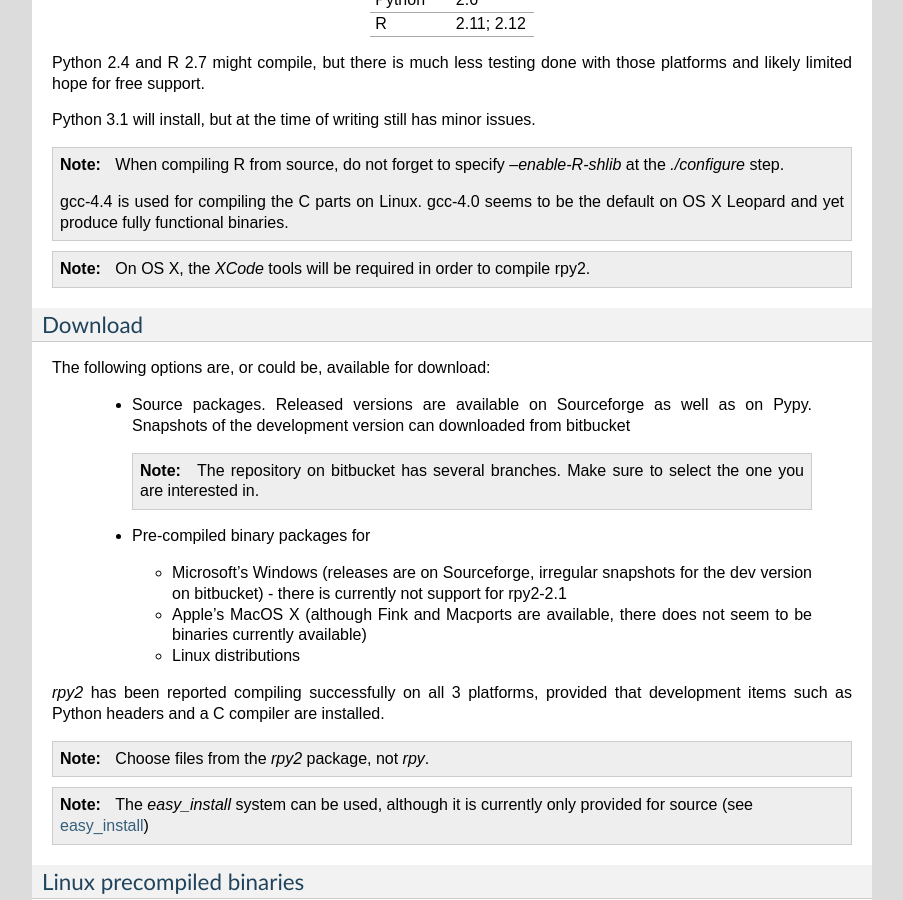
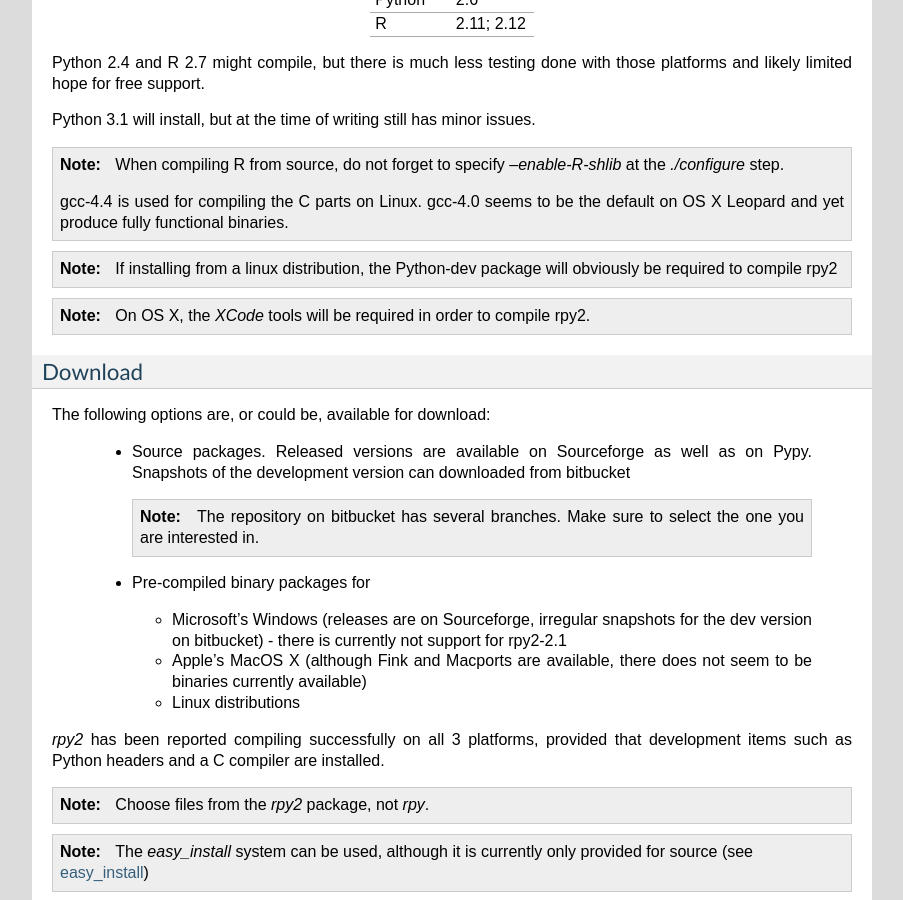
Before and after one commit to rpy2/rpy2, a Sphinx documentation site: the page built from doc/source/overview.rst, in a window 1280 px wide and 900 px high, scrolled down 1083 px. Shown: the whole window, without its empty margins (198-1101 px from the left). Built offline with Sphinx 7.4.7, drawn with Linux system fonts in a browser that asks for light colours; formulas are drawn with MathJax 3.

Commit message:
doc: note about Python-dev required
--HG--
branch : version_2.2.x

```diff
--- a/doc/source/overview.rst
+++ b/doc/source/overview.rst
@@ -95,6 +95,11 @@
    gcc-4.4 is used for compiling the C parts on Linux.
    gcc-4.0 seems to be the default on OS X Leopard and yet produce
    fully functional binaries.
+
+.. note::
+
+   If installing from a linux distribution, the Python-dev package will
+   obviously be required to compile rpy2
 
 .. note::
 
```
